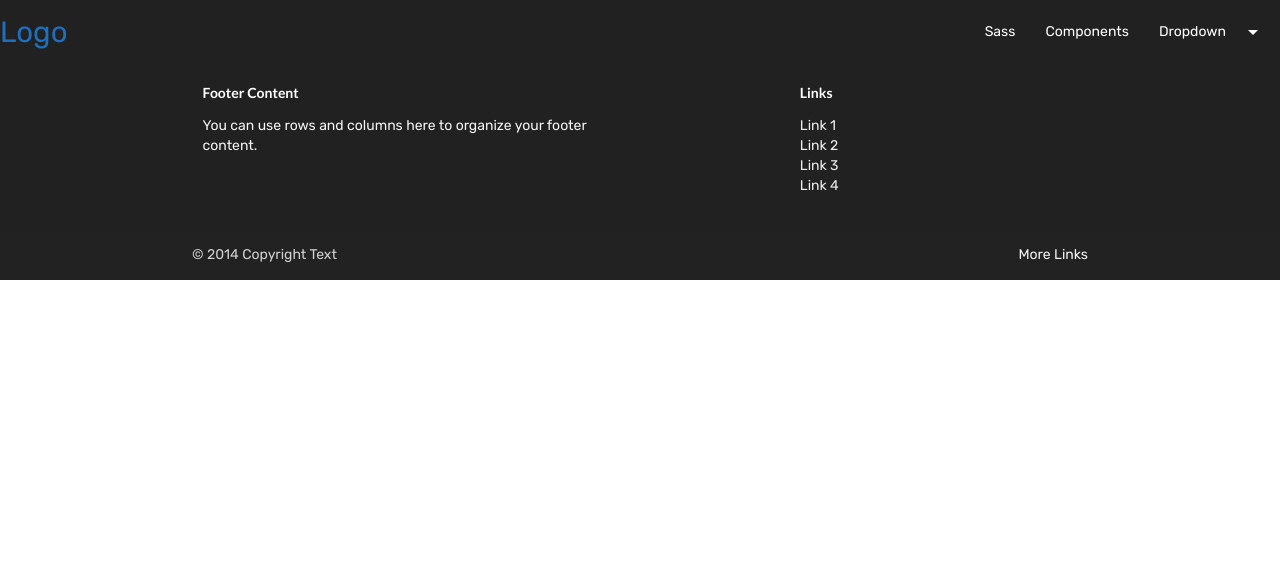
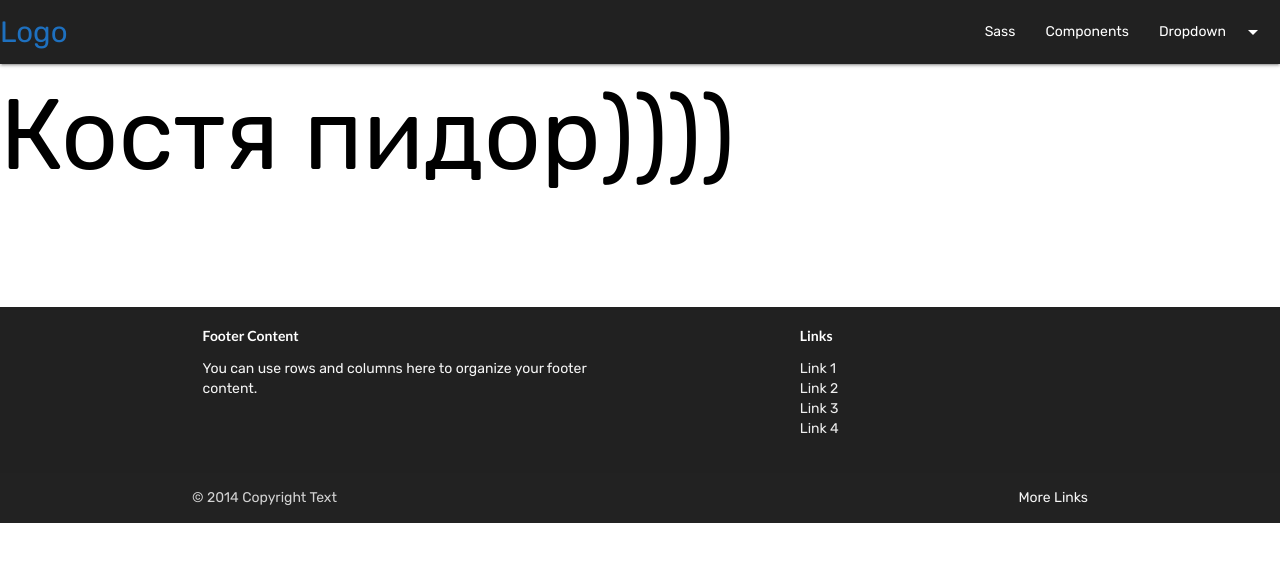
Before and after one commit to MatthewKarpenko/Windrider_react, a React app: page / in a window 1280 px wide. Shown: the top 562 px of the page. Built offline with nearby package versions, Linux system fonts and the light colour scheme.

Commit message:
cool design

```diff
--- a/app/app.scss
+++ b/app/app.scss
@@ -11,3 +11,8 @@ body {
     color: white;
     font-family: 'Rubik', sans-serif;
 }
+
+.kostyapidor {
+    font-size: 100px;
+    color: black;
+}
--- /dev/null
+++ b/app/components/MainPage.js
@@ -0,0 +1,9 @@
+import React from 'react';
+
+const MainPage = () => {
+    return (
+        <p className ="kostyapidor">Костя пидор))))</p>
+    )
+}
+
+export default MainPage
--- a/app/components/Navigation.js
+++ b/app/components/Navigation.js
@@ -3,6 +3,7 @@ import {BrowserRouter, Route, Switch } from "react-router-dom";
 
 import LoginRegistration from './LoginRegistration';
 import WholePersonalPage from './personalPage';
+import MainPage from './MainPage';
 
 
 class Navigation extends React.Component {
@@ -11,7 +12,8 @@ class Navigation extends React.Component {
             <BrowserRouter>
                 <Switch>
                     <Route path='/LogInOrRegistration' component={LoginRegistration} />
-                    <Route path='/personalPage' component={WholePersonalPage}/>
+                    <Route path='/personalPage' component={WholePersonalPage} />
+                    <Route exact path='/' component={MainPage} />
                 </Switch>
             </BrowserRouter>
         );
```
